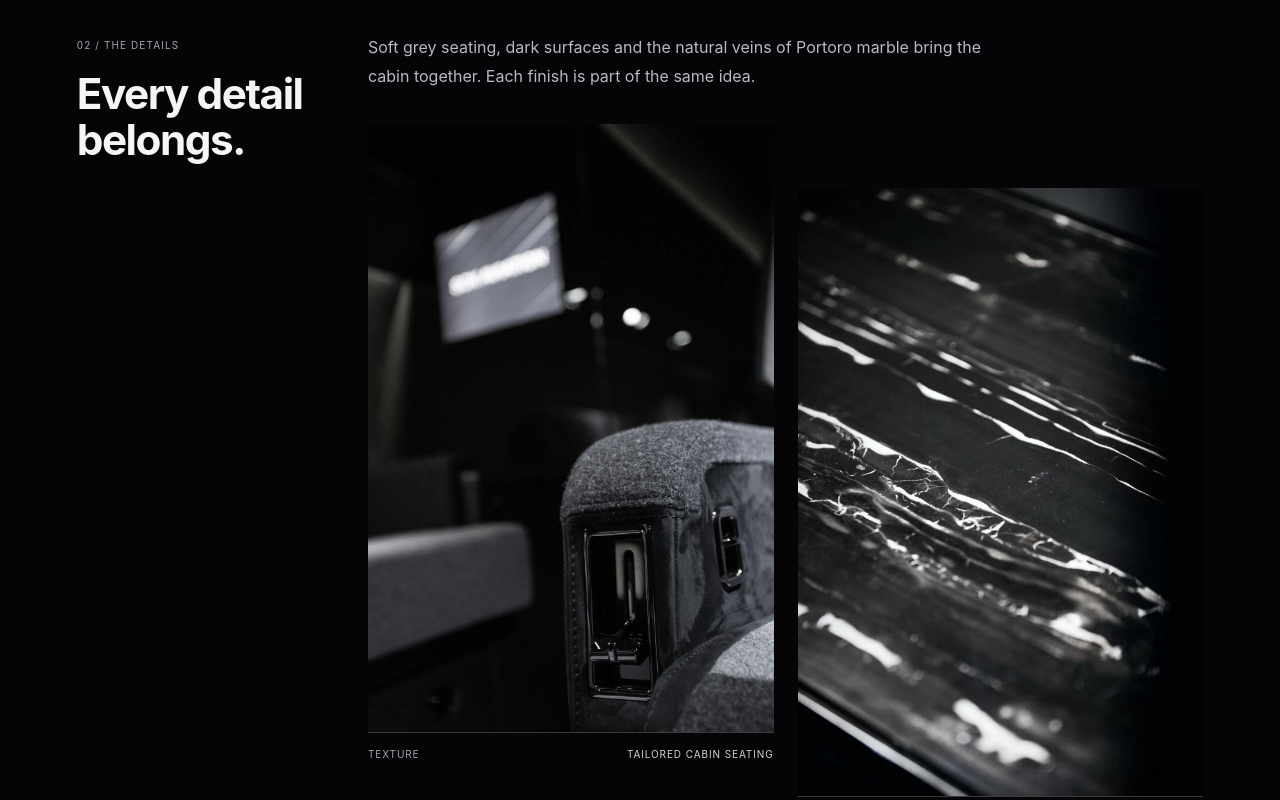
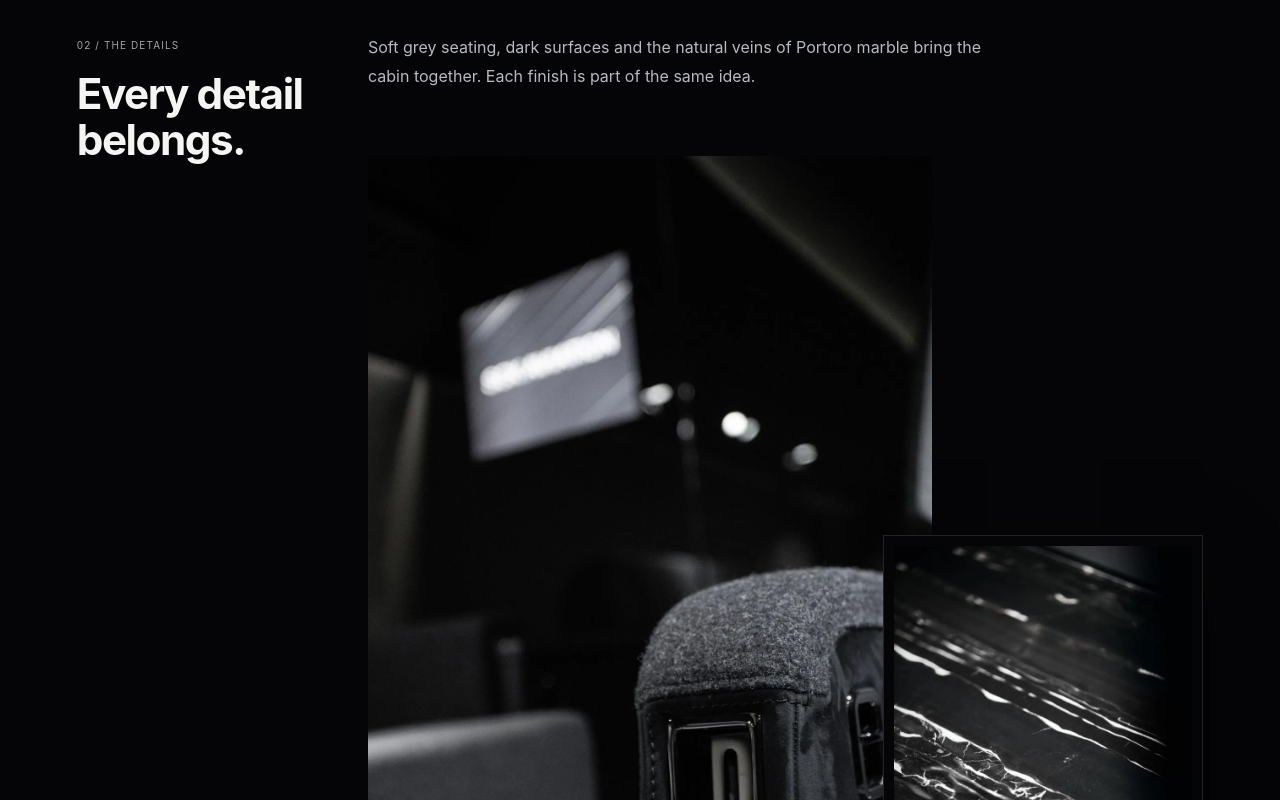
Before and after one commit to Gaurav-7489/sckaviation3d, a Next.js app: page /aircraft in a window 1280 px wide. Shown: the part 2020-2820 px from the top of the page. Built offline with nearby package versions, Linux system fonts and the light colour scheme.

Commit message:
style: compose aircraft detail imagery

```diff
--- a/app/aircraft/aircraft.css
+++ b/app/aircraft/aircraft.css
@@ -112,6 +112,53 @@
     height: 100%;
     object-fit: cover;
   }
+
+  /* Two-photo detail section — asymmetrical, but still the same two assets. */
+  .aircraft-page-tuned .page-media-pair {
+    position: relative;
+    display: grid;
+    grid-template-columns: minmax(0, 1.35fr) minmax(240px, .65fr);
+    gap: 0;
+    align-items: end;
+    margin-top: clamp(42px, 5vw, 72px);
+    padding-bottom: clamp(28px, 4vw, 56px);
+  }
+
+  .aircraft-page-tuned .page-media-pair .cinematic-media:first-child {
+    position: relative;
+    z-index: 1;
+    width: 100%;
+    margin: 0;
+  }
+
+  .aircraft-page-tuned .page-media-pair .cinematic-media:first-child .cinematic-media-frame {
+    aspect-ratio: 4 / 3;
+    max-height: none;
+  }
+
+  .aircraft-page-tuned .page-media-pair .cinematic-media:nth-child(2) {
+    position: relative;
+    z-index: 2;
+    width: 118%;
+    justify-self: end;
+    margin: 0 0 -7% -18%;
+    padding: 10px;
+    background: #050507;
+    border: 1px solid rgba(255,255,255,.12);
+    box-shadow: 0 26px 68px rgba(0,0,0,.5);
+  }
+
+  .aircraft-page-tuned .page-media-pair .cinematic-media:nth-child(2) .cinematic-media-frame {
+    aspect-ratio: 4 / 5;
+    max-height: none;
+  }
+
+  .aircraft-page-tuned .page-media-pair .cinematic-media-frame img,
+  .aircraft-page-tuned .page-media-pair .cinematic-media-frame video {
+    width: 100%;
+    height: 100%;
+    object-fit: cover;
+  }
 }
 
 @media (min-width: 721px) and (max-width: 1100px) {
@@ -139,4 +186,13 @@
   .aircraft-page-tuned .aircraft-gallery-track {
     grid-auto-columns: minmax(460px, 84%);
   }
+
+  .aircraft-page-tuned .page-media-pair {
+    grid-template-columns: minmax(0, 1.2fr) minmax(210px, .8fr);
+  }
+
+  .aircraft-page-tuned .page-media-pair .cinematic-media:nth-child(2) {
+    width: 110%;
+    margin-left: -10%;
+  }
 }
```
